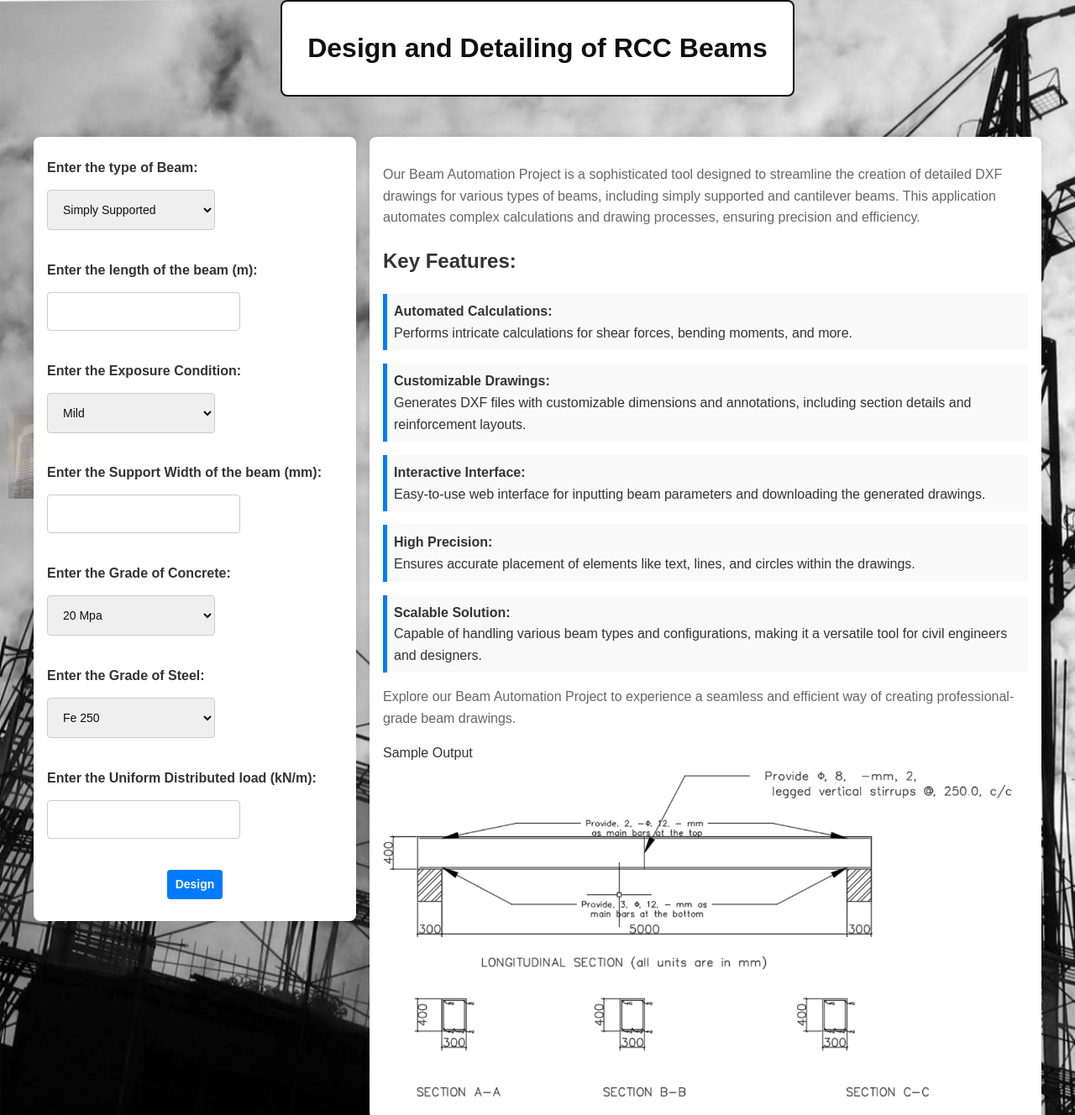
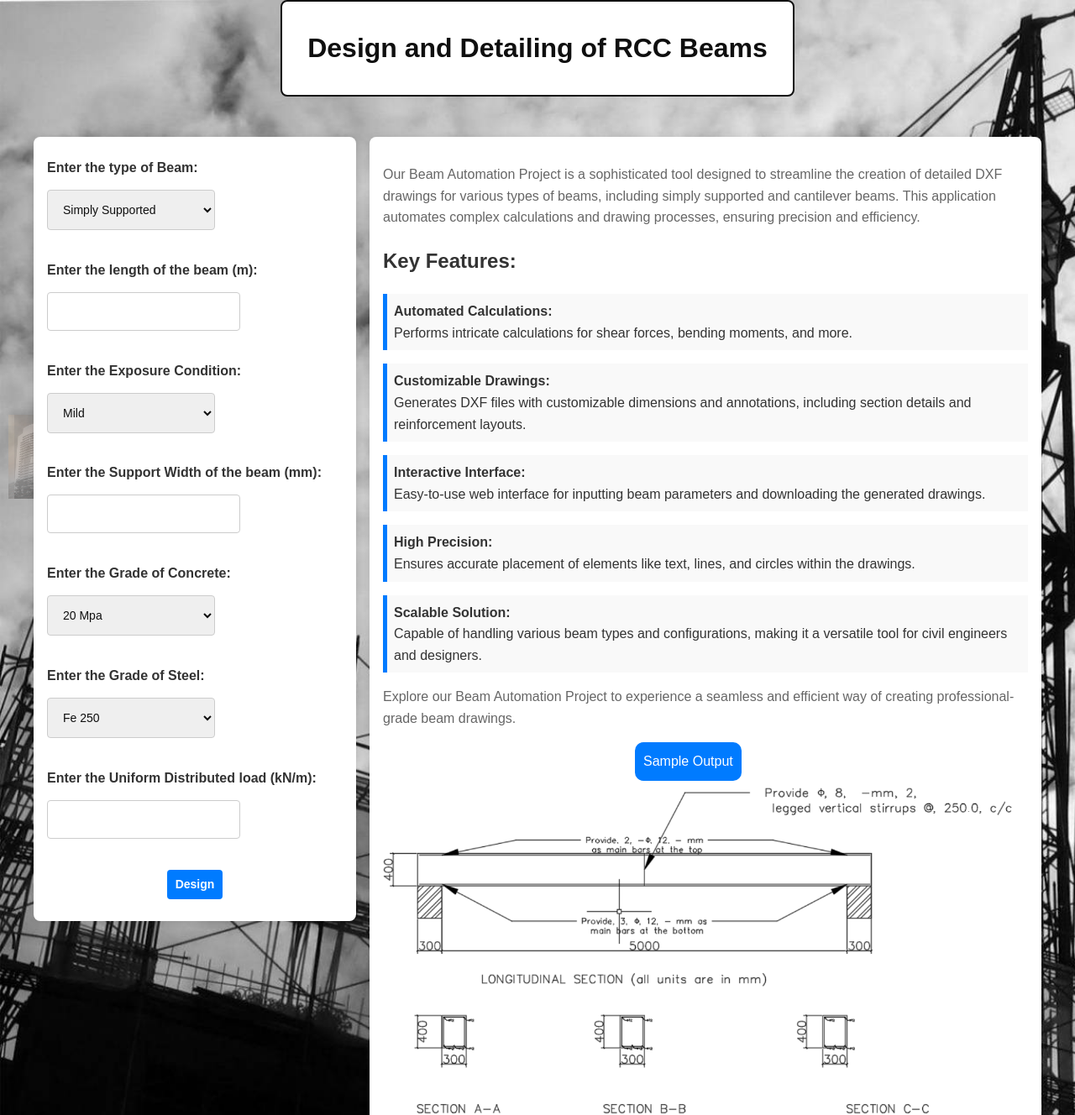
Before and after one commit to prakash271103/autobeam, a Flask app: page / in a window 1280 px wide. Shown: the top 1328 px of the page at 84% size. Run offline with Flask 3, Linux system fonts and the light colour scheme; some libraries are stand-ins or nearby versions; grey boxes are pictures that could not be loaded.

Commit message:
Update style.css

```diff
--- a/static/css/style.css
+++ b/static/css/style.css
@@ -170,7 +170,15 @@ header h1 {
     max-width: 400px;
     margin-right: 1em;
 }
-
+p1 {
+    background-color: #007bff; /* Light blue background */
+    border-radius: 10px; /* Smooth edges */
+    padding: 10px; /* Space inside the element */
+    color: #ffffff; /* Dark blue text color */
+    display: inline-block; /* Fit the content */
+    text-align: center;
+    margin-left: 300px;
+}
 .project-description {
     flex: 2;
     max-width: 800px;
```
